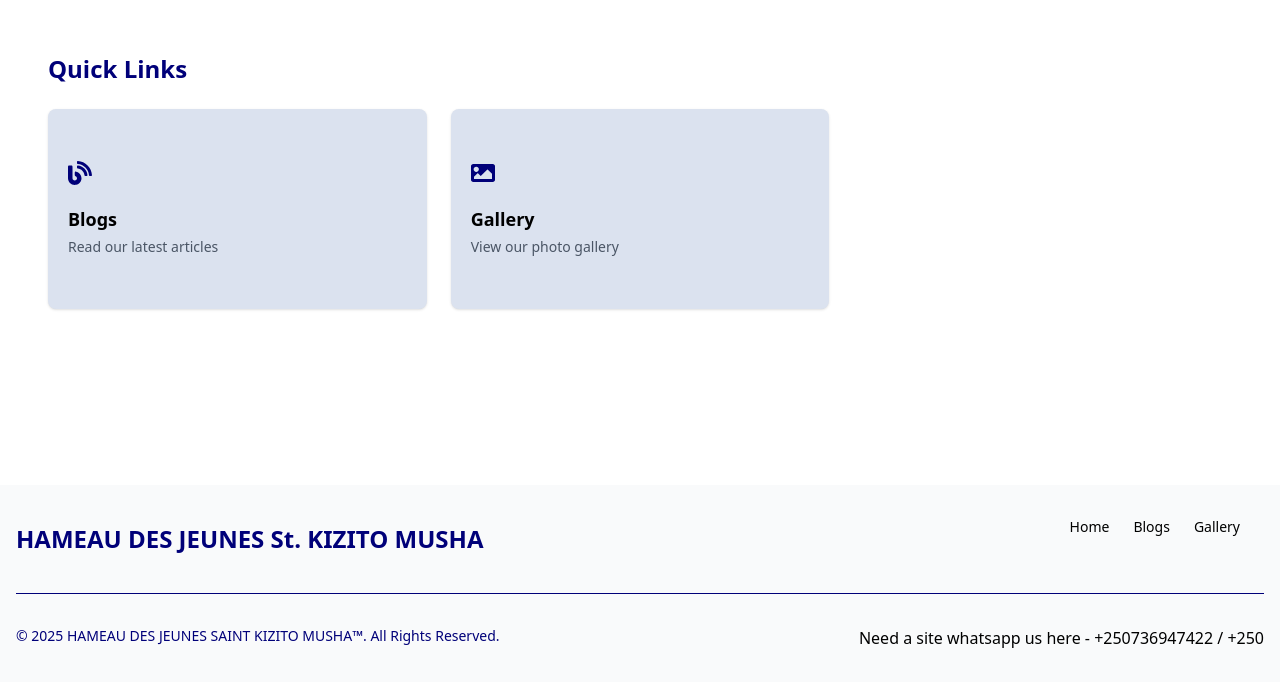
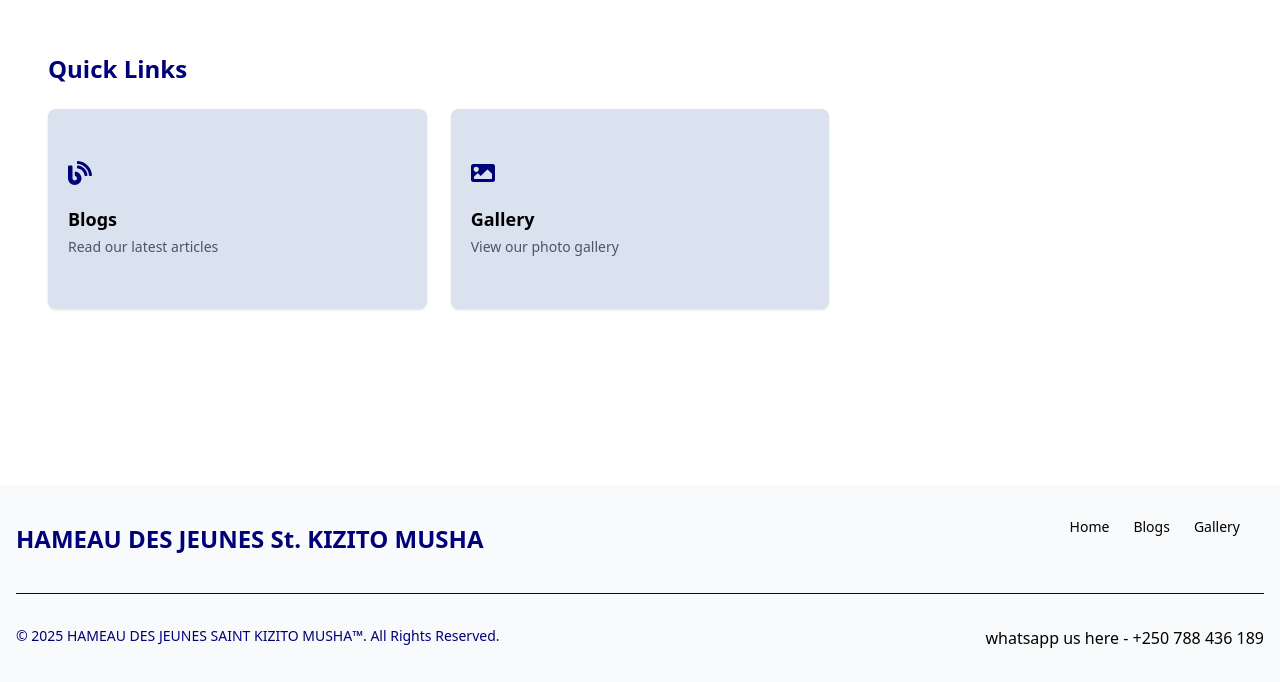
Before and after one commit to FullStackDev-Alvin/hameau-des-jeunes-frontend, a React (Vite) app: page / in a window 1280 px wide. Shown: the part 3789-4471 px from the top of the page. Built offline with nearby package versions, Linux system fonts and the light colour scheme.

Commit message:
latest commit

```diff
--- a/src/Components/Footer.jsx
+++ b/src/Components/Footer.jsx
@@ -43,7 +43,7 @@ const Footer = () => {
                         © {new Date().getFullYear()} <NavLink to="/" className="hover:underline">HAMEAU DES JEUNES SAINT KIZITO MUSHA™</NavLink>. All Rights Reserved.
                     </span>
                     <div>
-                        Need a site whatsapp us here - +250736947422 / +250
+                        whatsapp us here - +250 788 436 189
                     </div>
                 </div>
 
```
